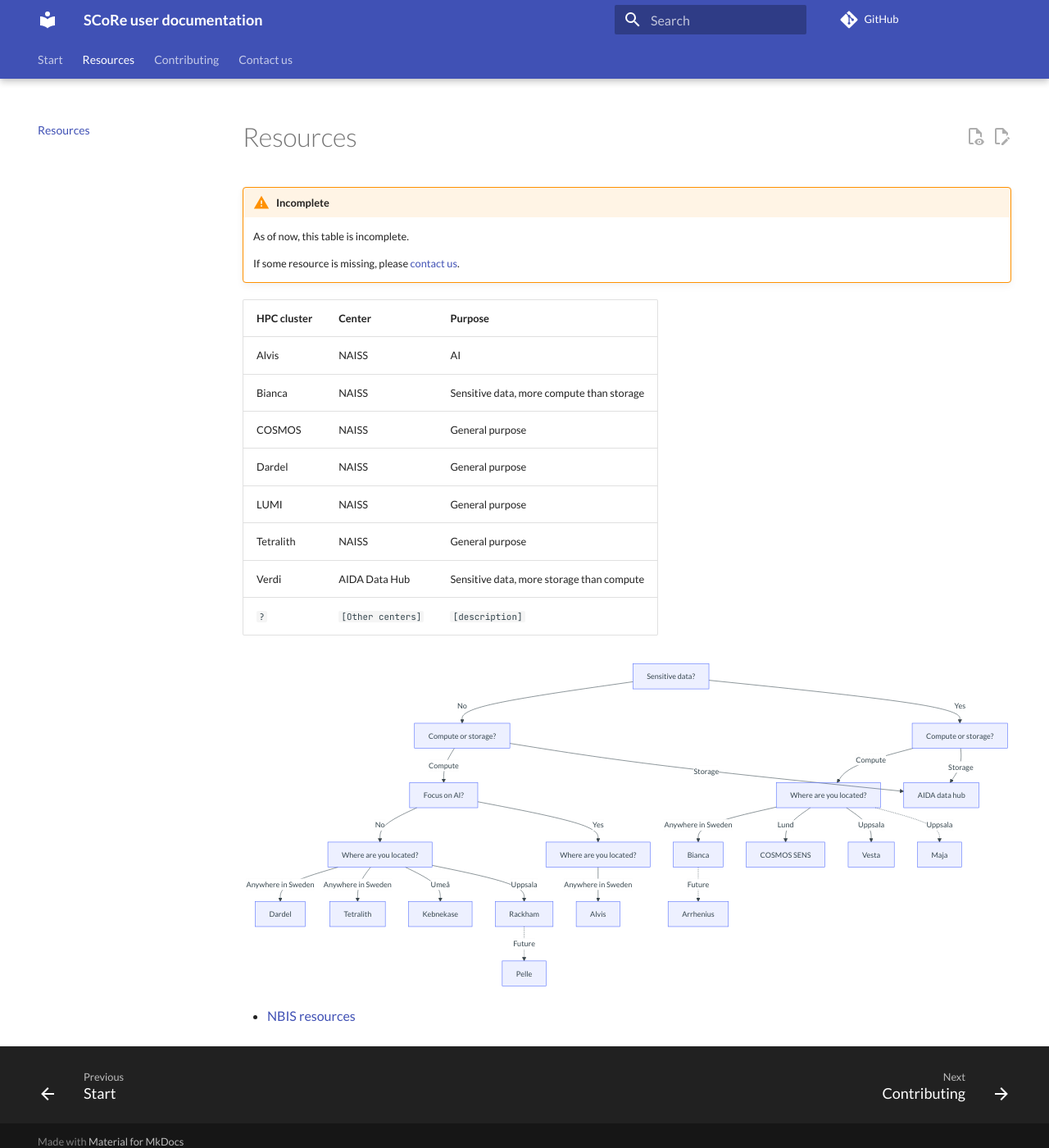
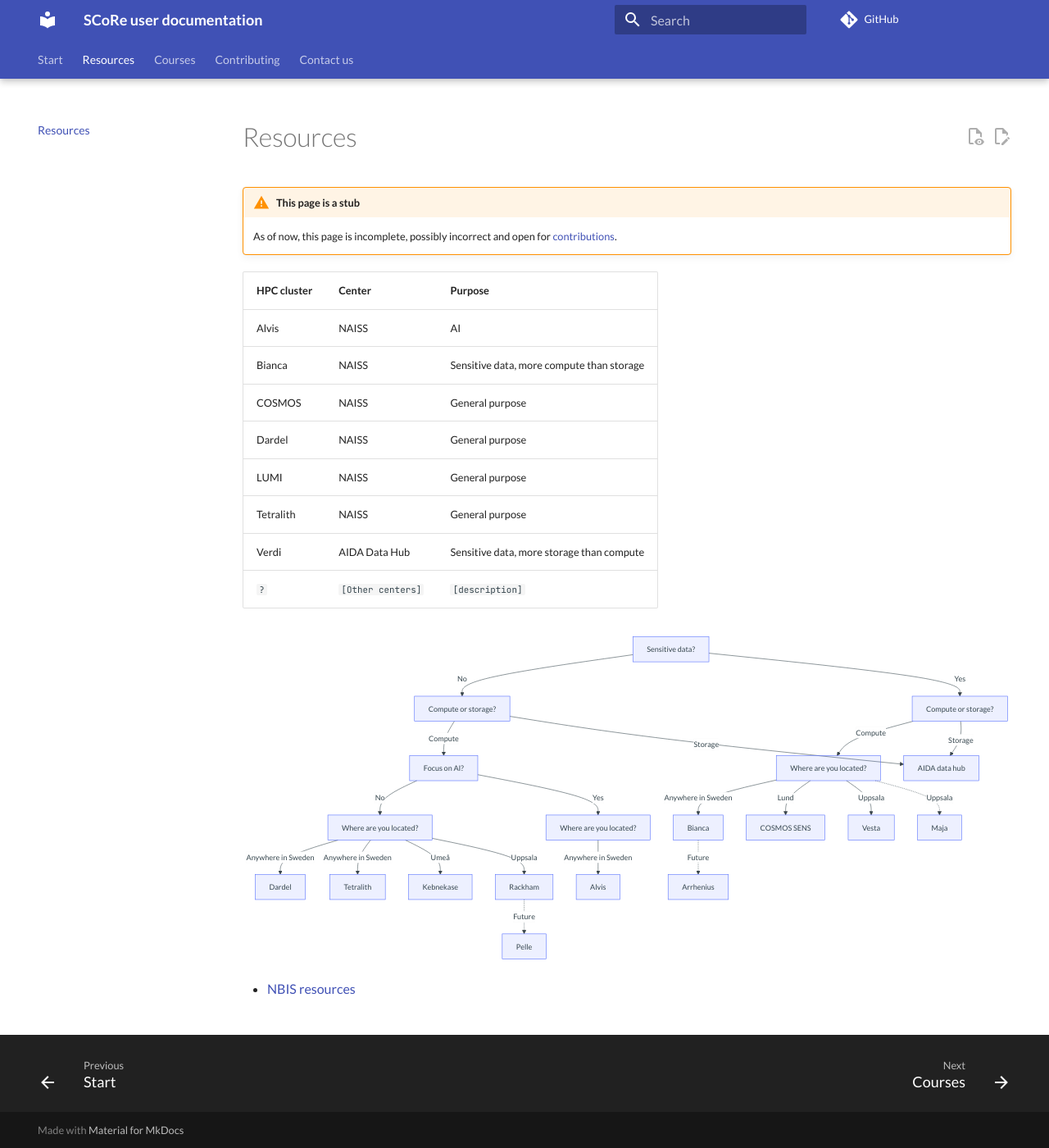
Before and after one commit to NBISweden/SCoRe_user_doc, an MkDocs documentation site: the page built from docs/resources.md, in a window 1280 px wide and 1400 px high. Shown: the whole window at 82% size. Built offline with MkDocs 1.6.1 and Material for MkDocs 9.7.7, drawn with Linux system fonts in a browser that asks for light colours; comment, search, counter and statistics services are not loaded.

Commit message:
Add courses

```diff
--- a/docs/resources.md
+++ b/docs/resources.md
@@ -1,10 +1,9 @@
 # Resources
 
-!!! warning "Incomplete"
+!!! warning "This page is a stub"
 
-    As of now, this table is incomplete.
-
-    If some resource is missing, please [contact us](contact_us.md).
+    As of now, this page is incomplete, possibly incorrect and
+    open for [contributions](CONTRIBUTING.md).
 
 HPC cluster | Center                 | Purpose
 ------------|------------------------|----------------------------------------------
--- a/mkdocs.yml
+++ b/mkdocs.yml
@@ -5,6 +5,7 @@
 nav:
   - Start: index.md
   - Resources: resources.md
+  - Courses: courses.md
   - Contributing: CONTRIBUTING.md
   - Contact us: contact_us.md
 
```
Also changed, not shown: docs/courses.md (added, +8 -0 lines).
